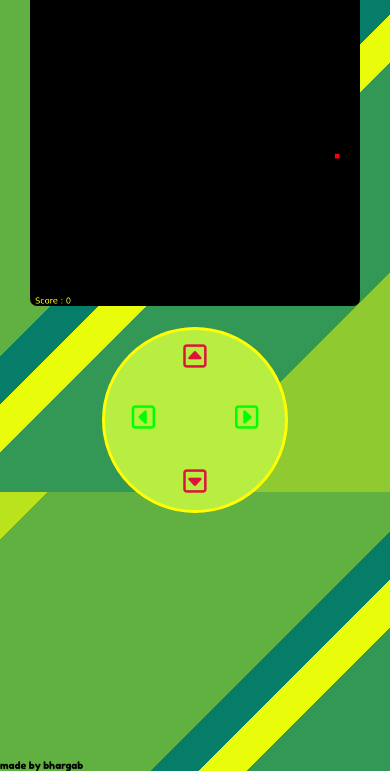
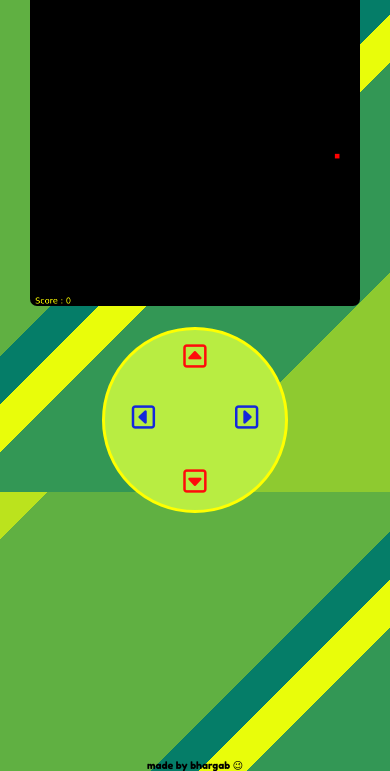
Before and after one commit to the-wrong-guy/snake-game, a plain HTML site: page index.html in a window 390 px wide. Shown: the part 73-844 px from the top of the page. Drawn offline with Linux system fonts and the light colour scheme.

Commit message:
Last commit maybe

```diff
--- a/index.html
+++ b/index.html
@@ -32,6 +32,6 @@
         <button id="down"><i class="far fa-caret-square-down fa-2x"></i></button>
     </div>
     <footer id=footer>
-       made by bhargab
+       made by bhargab &#x1F609;
     </footer>
 </body></html>
--- a/style.css
+++ b/style.css
@@ -97,12 +97,14 @@ h2 {
 }
 
 #footer{
+    width: 100%;
     position: absolute;
     bottom: 0;
-    color: #000;
+    color: rgb(0, 0, 0);
     font-size: 10px;
     font-family: 'Fredoka One', cursive;
-
+    display: flex;
+   justify-content: center;
 }
 
 @media only screen and (max-width: 600px) {
@@ -137,7 +139,7 @@ h2 {
     .left-right button {
         top: -5px;
         margin: 3em;
-        color: lime;
+        color: rgb(20, 40, 220);
         /* background: linear-gradient(to right, lightblue, lime); */
         width: 50px;
         height: 40px;;
@@ -153,7 +155,7 @@ h2 {
         width: 70px;
         height: 33px;
         display: block;
-        color: crimson;
+        color: rgb(255, 11, 11);
         /* background: linear-gradient(to right, deeppink, yellow, red); */
     }
 
```
